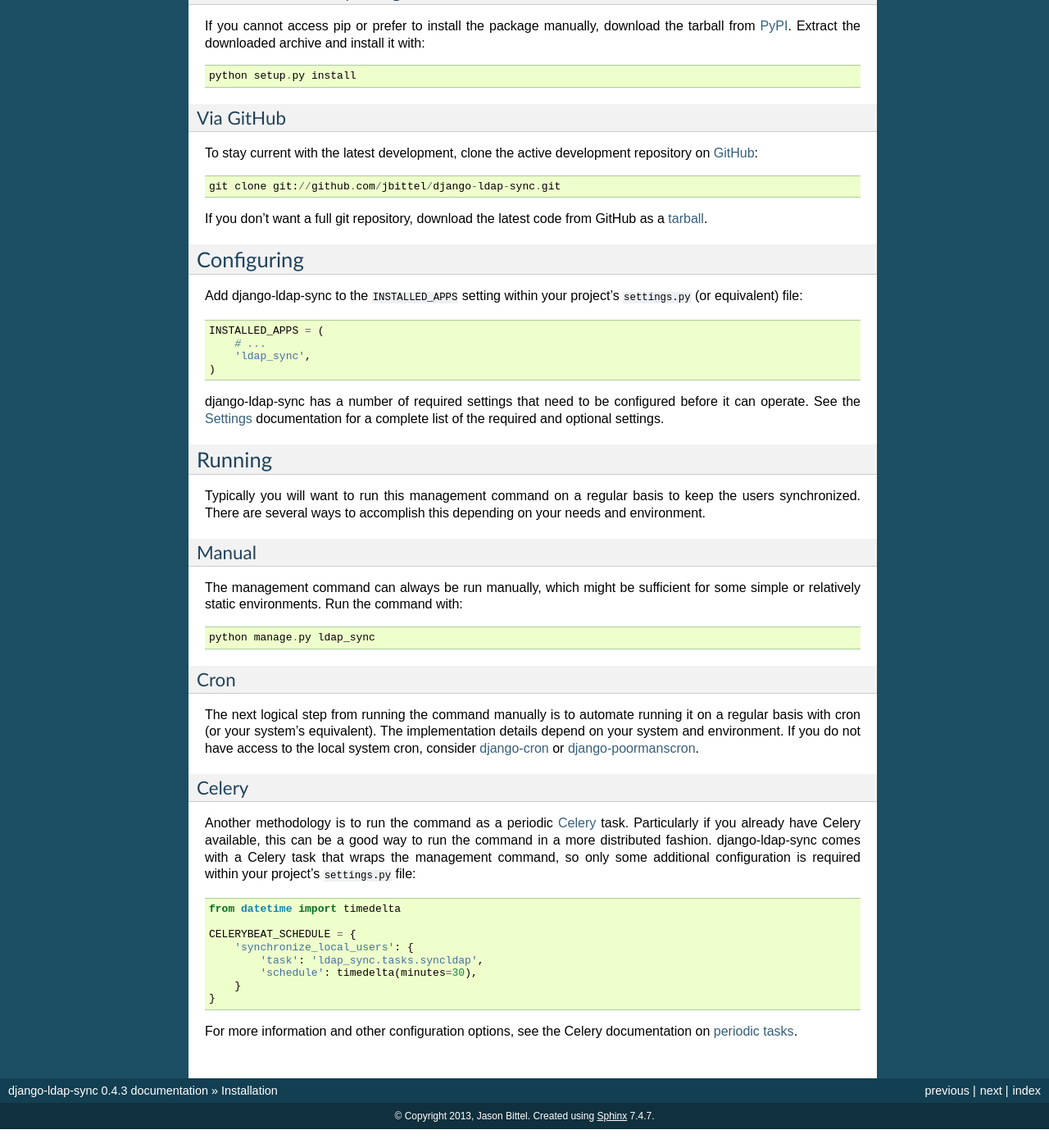
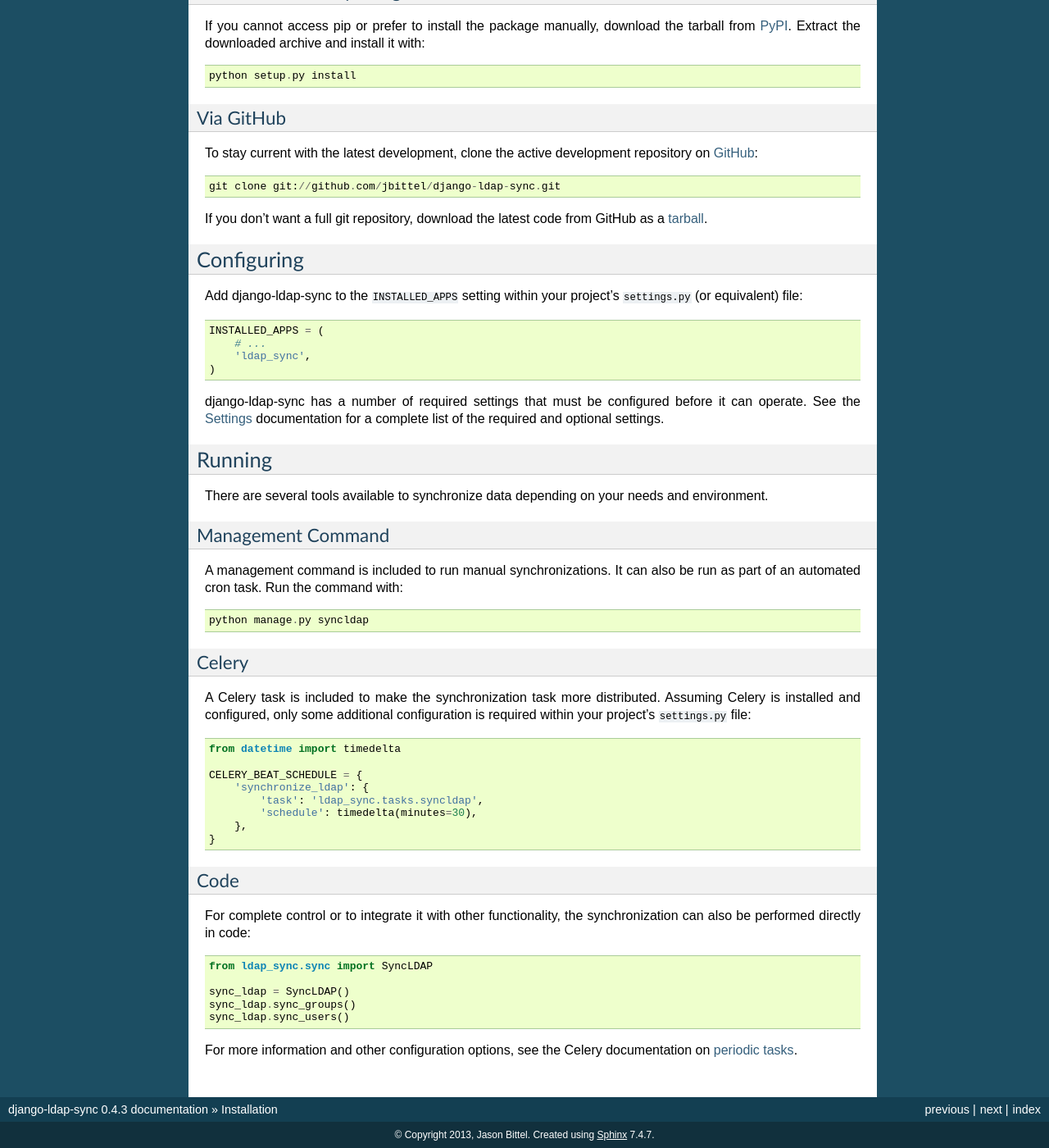
Before and after one commit to jbittel/django-ldap-sync, a Sphinx documentation site: the page built from docs/installation.rst, in a window 1280 px wide and 1400 px high, scrolled down 603 px. Shown: the whole window at 82% size. Built offline with Sphinx 7.4.7, drawn with Linux system fonts in a browser that asks for light colours; before the commit the page ends 1980 px from its top, so only the background shows below that; some of the changed text lies outside the part shown.

Commit message:
Update documentation

```diff
--- a/docs/installation.rst
+++ b/docs/installation.rst
@@ -60,51 +60,51 @@ Add django-ldap-sync to the ``INSTALLED_APPS`` setting within your project's
        'ldap_sync',
    )
 
-django-ldap-sync has a number of required settings that need to be configured
+django-ldap-sync has a number of required settings that must be configured
 before it can operate. See the :ref:`settings` documentation for a complete
 list of the required and optional settings.
 
 Running
 -------
 
-Typically you will want to run this management command on a regular basis to
-keep the users synchronized. There are several ways to accomplish this
-depending on your needs and environment.
+There are several tools available to synchronize data depending on your needs
+and environment.
 
-Manual
-~~~~~~
+Management Command
+~~~~~~~~~~~~~~~~~~
 
-The management command can always be run manually, which might be sufficient
-for some simple or relatively static environments. Run the command with::
+A management command is included to run manual synchronizations. It can also
+be run as part of an automated cron task. Run the command with::
 
-   python manage.py ldap_sync
-
-Cron
-~~~~
-
-The next logical step from running the command manually is to automate running
-it on a regular basis with cron (or your system's equivalent). The
-implementation details depend on your system and environment. If you do not
-have access to the local system cron, consider `django-cron`_ or
-`django-poormanscron`_.
+   python manage.py syncldap
 
 Celery
 ~~~~~~
 
-Another methodology is to run the command as a periodic `Celery`_ task.
-Particularly if you already have Celery available, this can be a good way to
-run the command in a more distributed fashion. django-ldap-sync comes with a
-Celery task that wraps the management command, so only some additional
+A Celery task is included to make the synchronization task more distributed.
+Assuming Celery is installed and configured, only some additional
 configuration is required within your project's ``settings.py`` file::
 
    from datetime import timedelta
 
-   CELERYBEAT_SCHEDULE = {
-       'synchronize_local_users': {
+   CELERY_BEAT_SCHEDULE = {
+       'synchronize_ldap': {
            'task': 'ldap_sync.tasks.syncldap',
            'schedule': timedelta(minutes=30),
-       }
+       },
    }
+
+Code
+~~~~
+
+For complete control or to integrate it with other functionality, the
+synchronization can also be performed directly in code::
+
+   from ldap_sync.sync import SyncLDAP
+
+   sync_ldap = SyncLDAP()
+   sync_ldap.sync_groups()
+   sync_ldap.sync_users()
 
 For more information and other configuration options, see the Celery
 documentation on `periodic tasks`_.
@@ -117,7 +117,5 @@ documentation on `periodic tasks`_.
 .. _PyPI: https://pypi.python.org/pypi/django-ldap-sync/
 .. _GitHub: https://github.com/jbittel/django-ldap-sync
 .. _tarball: https://github.com/jbittel/django-ldap-sync/tarball/master
-.. _django-cron: http://code.google.com/p/django-cron/
-.. _django-poormanscron: http://code.google.com/p/django-poormanscron/
 .. _Celery: http://www.celeryproject.org
 .. _periodic tasks: http://docs.celeryproject.org/en/latest/userguide/periodic-tasks.html
```
Also changed, not shown: other parts of docs/installation.rst (+1 -1 lines), docs/index.rst (+3 -8 lines).
